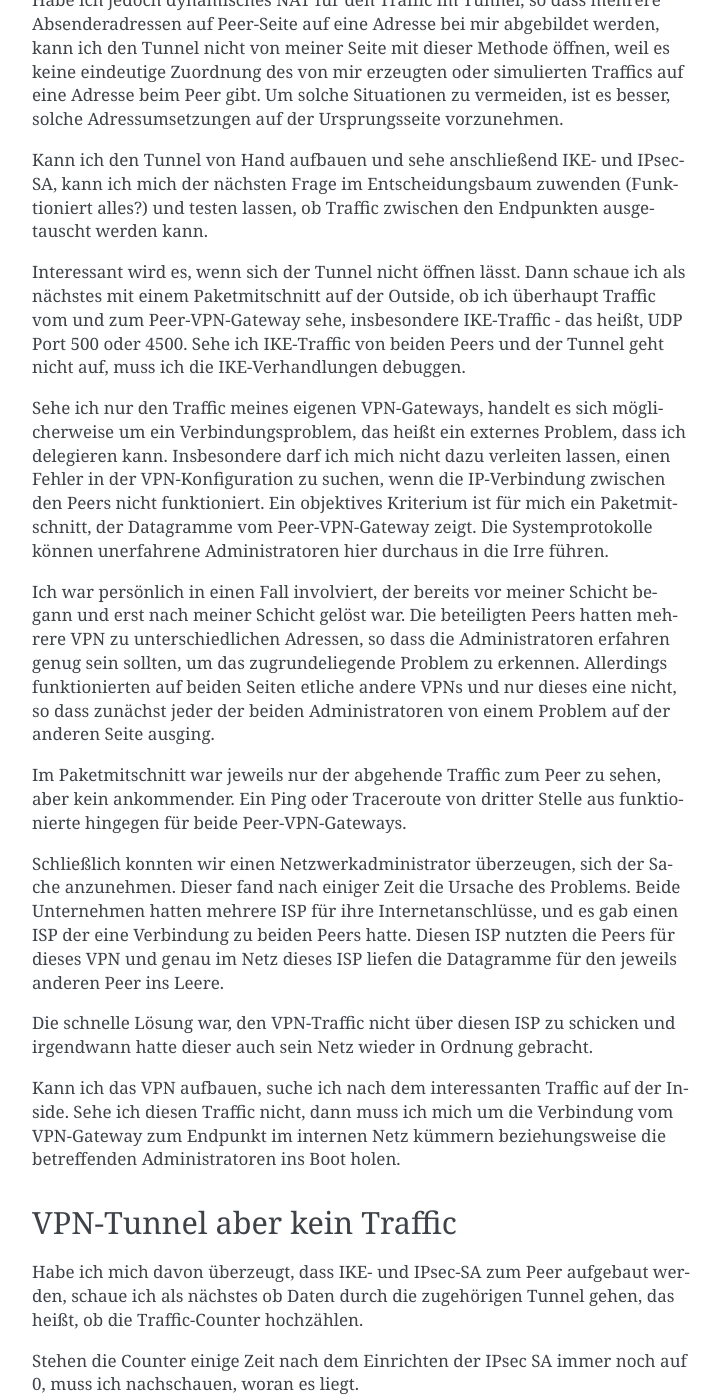
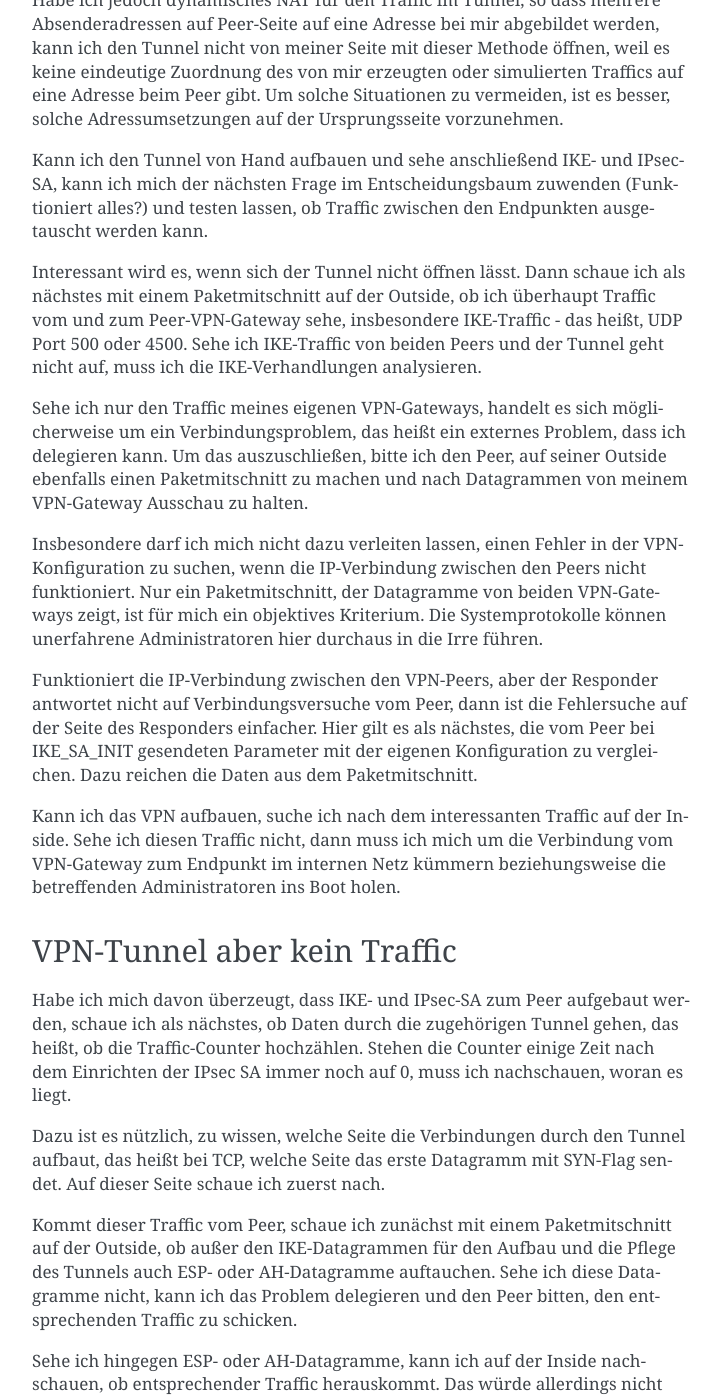
Before and after one commit to matwei-books/Fehlersuche-bei-IPsec-VPN-mit-IKEv2, a Sphinx documentation site: the page built from source/fehler/fehlerbilder.rst, in a window 1280 px wide and 1400 px high, scrolled down 709 px. Shown: the whole window, without its empty margins (388-1109 px from the left). Built offline with Sphinx 7.4.7, drawn with Linux system fonts in a browser that asks for light colours; some of the changed text lies outside the part shown.

Commit message:
Text überarbeitet

```diff
--- a/source/fehler/fehlerbilder.rst
+++ b/source/fehler/fehlerbilder.rst
@@ -24,10 +24,9 @@
 
 In den meisten Fällen sollte es möglich sein, einen VPN-Tunnel von
 jedem Peer aus aufzubauen.
-Bei On-Demand-Tunneln an Cisco ASA zum Beispiel geht der Tunnel
-aber nur auf, wenn interessanter Traffic auf der Inside ankommt.
-Hier kann ich den interessanten Traffic mit dem Befehl
-``packet-tracer`` simulieren.
+Bei On-Demand-Tunneln an Cisco ASA geht der Tunnel aber nur auf,
+wenn interessanter Traffic auf der Inside ankommt.
+Hier kann ich diesen Traffic mit dem Befehl ``packet-tracer`` simulieren.
 Bei anderer Software und policy-basierten VPN kann ich mitunter
 temporär eine Adresse aus dem lokalen Adressbereich des Tunnels
 auf das VPN-Gateway legen
@@ -56,49 +55,32 @@
 ob ich überhaupt Traffic vom und zum Peer-VPN-Gateway sehe,
 insbesondere IKE-Traffic - das heißt, UDP Port 500 oder 4500.
 Sehe ich IKE-Traffic von beiden Peers und der Tunnel geht nicht auf,
-muss ich die IKE-Verhandlungen debuggen.
+muss ich die IKE-Verhandlungen analysieren.
 
 Sehe ich nur den Traffic meines eigenen VPN-Gateways, handelt es sich
 möglicherweise um ein Verbindungsproblem, das heißt ein externes
 Problem, dass ich delegieren kann.
+Um das auszuschließen,
+bitte ich den Peer,
+auf seiner Outside ebenfalls einen Paketmitschnitt zu machen
+und nach Datagrammen von meinem VPN-Gateway Ausschau zu halten.
+
 Insbesondere darf ich mich nicht dazu verleiten lassen, einen Fehler in
 der VPN-Konfiguration zu suchen, wenn die IP-Verbindung zwischen den
 Peers nicht funktioniert.
-Ein objektives Kriterium ist für mich ein Paketmitschnitt,
-der Datagramme vom Peer-VPN-Gateway zeigt.
+Nur ein Paketmitschnitt,
+der Datagramme von beiden VPN-Gateways zeigt,
+ist für mich ein objektives Kriterium.
 Die Systemprotokolle können unerfahrene Administratoren
 hier durchaus in die Irre führen.
 
-Ich war persönlich in einen Fall involviert, der bereits vor meiner
-Schicht begann und erst nach meiner Schicht gelöst war.
-Die beteiligten Peers hatten mehrere VPN zu unterschiedlichen
-Adressen, so dass die Administratoren erfahren genug sein sollten,
-um das zugrundeliegende Problem zu erkennen.
-Allerdings funktionierten auf beiden Seiten etliche andere VPNs
-und nur dieses eine nicht,
-so dass zunächst jeder der beiden Administratoren
-von einem Problem auf der anderen Seite ausging.
-
-Im Paketmitschnitt war jeweils nur der abgehende Traffic zum Peer zu
-sehen, aber kein ankommender. Ein Ping oder Traceroute von dritter
-Stelle aus funktionierte hingegen für beide Peer-VPN-Gateways.
-
-Schließlich konnten wir einen Netzwerkadministrator überzeugen,
-sich der Sache anzunehmen.
-Dieser fand nach einiger Zeit die Ursache des Problems.
-Beide Unternehmen hatten mehrere ISP für ihre Internetanschlüsse,
-und es gab einen ISP der eine Verbindung zu beiden Peers hatte.
-Diesen ISP nutzten die Peers für dieses VPN
-und genau im Netz dieses ISP liefen die Datagramme
-für den jeweils anderen Peer ins Leere.
-
-Die schnelle Lösung war, den VPN-Traffic nicht über diesen ISP zu
-schicken und irgendwann hatte dieser auch sein Netz wieder in Ordnung
-gebracht.
-
-.. raw:: latex
-
-   \clearpage
+Funktioniert die IP-Verbindung zwischen den VPN-Peers,
+aber der Responder antwortet nicht auf Verbindungsversuche vom Peer,
+dann ist die Fehlersuche auf der Seite des Responders einfacher.
+Hier gilt es als nächstes,
+die vom Peer bei IKE_SA_INIT gesendeten Parameter
+mit der eigenen Konfiguration zu vergleichen.
+Dazu reichen die Daten aus dem Paketmitschnitt.
 
 .. index:: Inside
 
@@ -113,9 +95,9 @@
 
 Habe ich mich davon überzeugt,
 dass  IKE- und IPsec-SA zum Peer aufgebaut werden,
-schaue ich als nächstes ob Daten durch die zugehörigen Tunnel gehen,
+schaue ich als nächstes,
+ob Daten durch die zugehörigen Tunnel gehen,
 das heißt, ob die Traffic-Counter hochzählen.
-
 Stehen die Counter einige Zeit nach dem Einrichten der IPsec SA immer
 noch auf 0, muss ich nachschauen, woran es liegt.
 
@@ -126,7 +108,7 @@
 
 .. index:: Outside
 
-Kommt der interessante Traffic vom Peer, schaue ich mit einem
+Kommt dieser Traffic vom Peer, schaue ich zunächst mit einem
 Paketmitschnitt auf der Outside, ob außer den IKE-Datagrammen für den
 Aufbau und die Pflege des Tunnels auch ESP- oder AH-Datagramme
 auftauchen.
@@ -157,12 +139,21 @@
 und schreiben eine entsprechende Meldung in das Systemlog,
 die mich auf dieses Problem hinweist.
 
+Finde ich keine Erklärung,
+warum der verschlüsselt ankommende Traffic mein VPN-Gateway
+nicht auf der anderen Seite verlässt,
+wird es Zeit,
+das Problem zu Eskalieren
+und mir Hilfe zu holen.
+
 .. index:: Inside
 
-Erwarte ich hingegen den interessanten Traffic auf der Inside,
-prüfe ich dort mit einem Paketmitschnitt,
-ob er auch wirklich ankommt.
-Kommt er nicht, handelt es sich um
+Erwarte ich hingegen das erste Datagramm,
+dass die Verbindung aufbaut,
+auf der Inside,
+prüfe ich zuerst dort mit einem Paketmitschnitt,
+ob es auch wirklich ankommt.
+Kommt es nicht, handelt es sich um
 ein - aus meiner Sicht - externes Problem,
 dass ich delegieren kann,
 wenn ich nicht selbst auch für das interne Netz zuständig bin.
@@ -170,6 +161,10 @@
 Sehe ich den Traffic auf der Inside ankommen, aber keinen adäquaten
 verschlüsselten Traffic auf der Outside abgehen, muss ich die
 Konfiguration meines VPN-Gateways noch einmal genau prüfen.
+
+.. raw:: latex
+
+   \clearpage
 
 Dabei muss ich auch eventuell vorhandene Adressumsetzungen berücksichtigen.
 In einem konkreten Fall war das VPN-Gateway gleichzeitig
@@ -181,6 +176,10 @@
 nicht mehr zur Policy
 und die Datagramme wurden direkt und unverschlüsselt nach außen gesendet
 anstatt durch das VPN.
+Das hatte ich erst bemerkt,
+als ich nicht mehr nur verschlüsseltem Traffic auf der Outside suchte,
+sondern zusätzlich den originalen Traffik von der Inside.
+Diesen fand ich dann mit den durch NAT umgesetzten Adressen.
 
 Auch alte, nicht mehr verwendete Policies können ein VPN stören.
 Einmal hatte ich eine Policy für ein VPN,
@@ -192,7 +191,7 @@
 In diesem Fall reklamierte die alte Policy den Traffic für sich.
 Da das zur alten Policy gehörende VPN aber nicht aufgebaut war,
 verwarf das VPN-Gateway den Traffic.
-Nach dem Deaktivieren dieser Policy funktionierte die Verbindung sofort.
+Nach dem Deaktivieren der alten Policy funktionierte die Verbindung sofort.
 
 .. index:: Inside
 
@@ -249,8 +248,8 @@
 Kommen die Datagramme auf der Inside, kann ich die Konfiguration nach
 ACL, NAT- und Firewall-Regeln absuchen, die die Adressen des Datagramms
 umfassen und dabei immer größere Netzmasken betrachten. Finde ich
-mehrere Regeln, muss ich die Reihenfolge betrachten, in der die
-Regeln wirksam werden.
+mehrere Regeln, muss ich die Reihenfolge betrachten,
+in der diese Regeln wirksam werden.
 
 VPN funktioniert, aber Dateitransfer nicht
 ------------------------------------------
@@ -275,9 +274,11 @@
 nicht einmal verschlüsselt auf der Outside.
 
 Der eine oder andere wird sich jetzt vielleicht denken, worum es geht.
-Vergleicht aber bitte die Situation bei beiden Peers und denkt daran,
-dass dem VPN-Administrator in vielen Fällen nur eines dieser beiden
-Captures zur Verfügung steht.
+Das Problem in dieser Situation ist oft,
+dass den VPN-Administratoren beider Seiten
+zunächst nur einer dieser beiden Paketmitschnitte zur Verfügung steht.
+Am ehesten kommt man auf die richtige Idee,
+wenn man dann den Mitschnitt mit dem großen Datagramm hat.
 
 Das Problem ist,
 dass die Path-MTU zwischen beiden Gateways zu klein ist
```
Also changed, not shown: source/fehler/ursachen.rst (+21 -22 lines).
